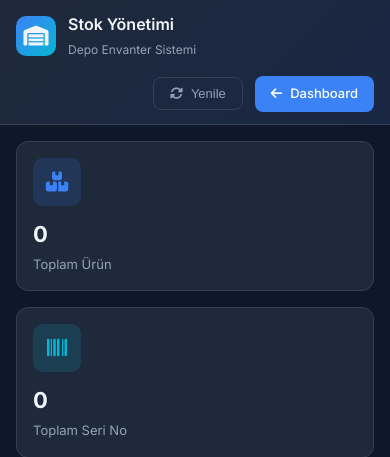
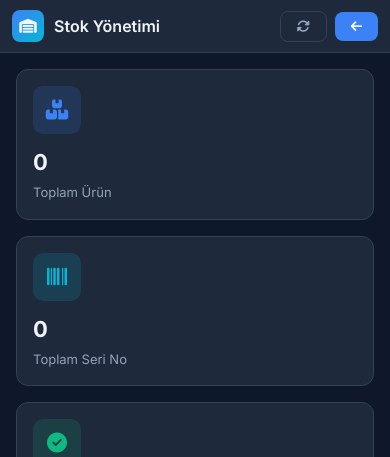
Before and after one commit to yabujinnn06/rainstaff, a Flask app: page /stock in a window 390 px wide. Shown: the top 457 px of the page. Run offline with Flask 3, Linux system fonts and the light colour scheme; a user stored in the database is signed in; data that the repository does not hold is empty.

Commit message:
FIX: Compact header for mobile - prevent overlap with stats cards

```diff
--- a/server/templates/stock.html
+++ b/server/templates/stock.html
@@ -36,15 +36,14 @@
         line-height: 1.5;
       }
 
-      /* Header */
+      /* Header - Compact */
       .header {
-        background: linear-gradient(135deg, var(--bg-card) 0%, #1a2744 100%);
-        padding: 16px 24px;
+        background: var(--bg-card);
+        padding: 12px 20px;
         border-bottom: 1px solid var(--border-color);
         position: sticky;
         top: 0;
         z-index: 100;
-        backdrop-filter: blur(10px);
       }
 
       .header-content {
@@ -53,41 +52,43 @@
         display: flex;
         justify-content: space-between;
         align-items: center;
-        flex-wrap: wrap;
-        gap: 16px;
+        gap: 12px;
       }
 
       .logo {
         display: flex;
         align-items: center;
-        gap: 12px;
+        gap: 10px;
       }
 
       .logo-icon {
-        width: 40px;
-        height: 40px;
+        width: 36px;
+        height: 36px;
         background: linear-gradient(135deg, var(--primary) 0%, var(--accent) 100%);
-        border-radius: 10px;
+        border-radius: 8px;
         display: flex;
         align-items: center;
         justify-content: center;
-        font-size: 20px;
+        font-size: 16px;
+        flex-shrink: 0;
       }
 
       .logo-text h1 {
-        font-size: 18px;
+        font-size: 16px;
         font-weight: 600;
         color: var(--text-primary);
+        white-space: nowrap;
       }
 
       .logo-text span {
-        font-size: 12px;
+        font-size: 11px;
         color: var(--text-secondary);
+        display: none;
       }
 
       .header-actions {
         display: flex;
-        gap: 12px;
+        gap: 8px;
         align-items: center;
       }
 
@@ -434,17 +435,29 @@
       /* Responsive */
       @media (max-width: 768px) {
         .header {
-          padding: 12px 16px;
+          padding: 10px 12px;
         }
 
         .header-content {
-          flex-direction: column;
-          align-items: flex-start;
+          gap: 8px;
         }
 
-        .header-actions {
-          width: 100%;
-          justify-content: flex-end;
+        .logo-icon {
+          width: 32px;
+          height: 32px;
+          font-size: 14px;
+        }
+
+        .logo-text h1 {
+          font-size: 14px;
+        }
+
+        .btn {
+          padding: 8px 12px;
+        }
+
+        .btn .btn-text {
+          display: none;
         }
 
         .main-container {
```
